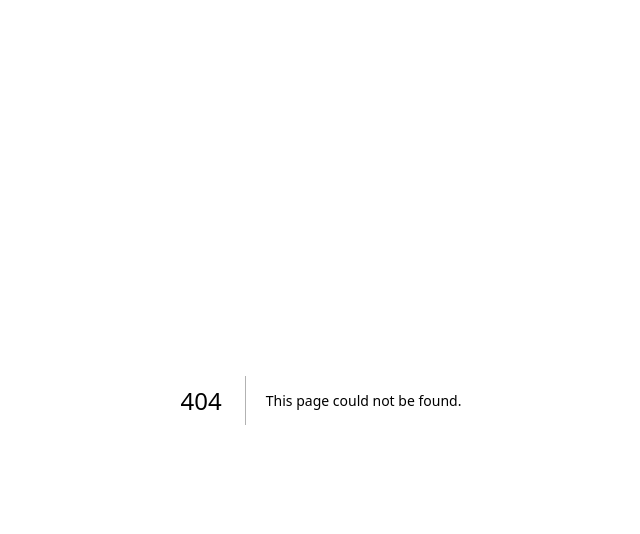
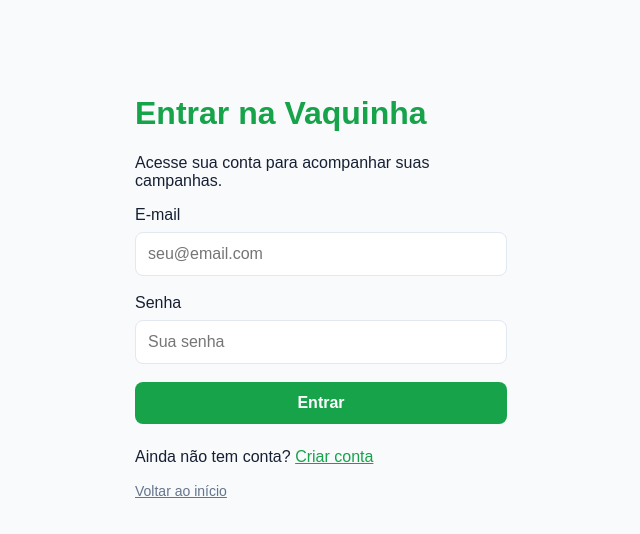
Before and after one commit to vaquinhabr/Vaquinha, a Next.js app: page /entrar in a window 1280 px wide. Before the commit this address had no page. Shown: the top 534 px of the page, without its empty margins (319-959 px from the left). Built offline with nearby package versions, Linux system fonts and the light colour scheme; no server answers.

Commit message:
fix: estrutura de pastas, login funcional e melhorias no Supabase client

```diff
--- /dev/null
+++ b/app/entrar/page.tsx
@@ -0,0 +1,143 @@
+"use client";
+
+import { useState } from "react";
+import Link from "next/link";
+import { useRouter } from "next/navigation";
+import { supabase } from "@/lib/supabase";
+
+export default function Entrar() {
+  const router = useRouter();
+  const [email, setEmail] = useState("");
+  const [senha, setSenha] = useState("");
+  const [mensagem, setMensagem] = useState("");
+  const [carregando, setCarregando] = useState(false);
+
+  async function entrar(e: React.FormEvent<HTMLFormElement>) {
+    e.preventDefault();
+    setMensagem("");
+    setCarregando(true);
+
+    try {
+      const { data, error } = await supabase.auth.signInWithPassword({
+        email: email.trim(),
+        password: senha,
+      });
+
+      if (error) {
+        setMensagem(traduzirErro(error.message));
+        setCarregando(false);
+        return;
+      }
+
+      if (data.session) {
+        router.push("/painel");
+        router.refresh();
+      }
+    } catch (err) {
+      setMensagem("Erro inesperado. Tente novamente.");
+      setCarregando(false);
+    }
+  }
+
+  return (
+    <main
+      style={{
+        maxWidth: "420px",
+        margin: "50px auto",
+        padding: "24px",
+        fontFamily: "Arial, sans-serif",
+        color: "#172033",
+      }}
+    >
+      <h1 style={{ color: "#16a34a" }}>Entrar na Vaquinha</h1>
+      <p>Acesse sua conta para acompanhar suas campanhas.</p>
+
+      <form onSubmit={entrar}>
+        <label htmlFor="email">E-mail</label>
+        <input
+          id="email"
+          type="email"
+          value={email}
+          onChange={(e) => setEmail(e.target.value)}
+          placeholder="seu@email.com"
+          required
+          autoComplete="email"
+          style={estilo}
+        />
+
+        <label htmlFor="senha">Senha</label>
+        <input
+          id="senha"
+          type="password"
+          value={senha}
+          onChange={(e) => setSenha(e.target.value)}
+          placeholder="Sua senha"
+          required
+          autoComplete="current-password"
+          style={estilo}
+        />
+
+        <button
+          type="submit"
+          disabled={carregando}
+          style={{
+            ...estilo,
+            background: "#16a34a",
+            color: "white",
+            border: 0,
+            fontWeight: "bold",
+            cursor: carregando ? "not-allowed" : "pointer",
+            opacity: carregando ? 0.7 : 1,
+          }}
+        >
+          {carregando ? "Entrando..." : "Entrar"}
+        </button>
+      </form>
+
+      {mensagem && (
+        <p
+          style={{
+            marginTop: "16px",
+            padding: "12px",
+            background: "#fef2f2",
+            color: "#b91c1c",
+            borderRadius: "8px",
+            fontSize: "14px",
+          }}
+        >
+          {mensagem}
+        </p>
+      )}
+
+      <p style={{ marginTop: "24px" }}>
+        Ainda não tem conta?{" "}
+        <Link href="/criar-conta" style={{ color: "#16a34a" }}>
+          Criar conta
+        </Link>
+      </p>
+      <Link href="/" style={{ color: "#64748b", fontSize: "14px" }}>
+        Voltar ao início
+      </Link>
+    </main>
+  );
+}
+
+function traduzirErro(msg: string): string {
+  const mapa: Record<string, string> = {
+    "Invalid login credentials": "E-mail ou senha incorretos.",
+    "Email not confirmed": "Confirme seu e-mail antes de entrar.",
+    "Invalid path specified in request URL.":
+      "Erro de configuração do Supabase. Verifique as variáveis de ambiente.",
+  };
+  return mapa[msg] || msg;
+}
+
+const estilo: React.CSSProperties = {
+  display: "block",
+  width: "100%",
+  padding: "12px",
+  margin: "8px 0 18px",
+  boxSizing: "border-box",
+  borderRadius: "8px",
+  border: "1px solid #e2e8f0",
+};
--- a/lib/supabase.ts
+++ b/lib/supabase.ts
@@ -1,10 +1,15 @@
 import { createClient } from "@supabase/supabase-js";
 
-const supabaseUrl = process.env.NEXT_PUBLIC_SUPABASE_URL!;
-const supabaseAnonKey =
-  process.env.NEXT_PUBLIC_SUPABASE_ANON_KEY!;
+const supabaseUrl = process.env.NEXT_PUBLIC_SUPABASE_URL;
+const supabaseAnonKey = process.env.NEXT_PUBLIC_SUPABASE_ANON_KEY;
+
+if (!supabaseUrl || !supabaseAnonKey) {
+  console.error(
+    "[Vaquinha] Variáveis de ambiente do Supabase ausentes. Verifique NEXT_PUBLIC_SUPABASE_URL e NEXT_PUBLIC_SUPABASE_ANON_KEY."
+  );
+}
 
 export const supabase = createClient(
-  supabaseUrl,
-  supabaseAnonKey
+  supabaseUrl || "https://placeholder.supabase.co",
+  supabaseAnonKey || "placeholder-key"
 );
```
Also changed, not shown: app/criar-conta/page.tsx (+74 -17 lines), tsconfig.json (added, +27 -0 lines).
